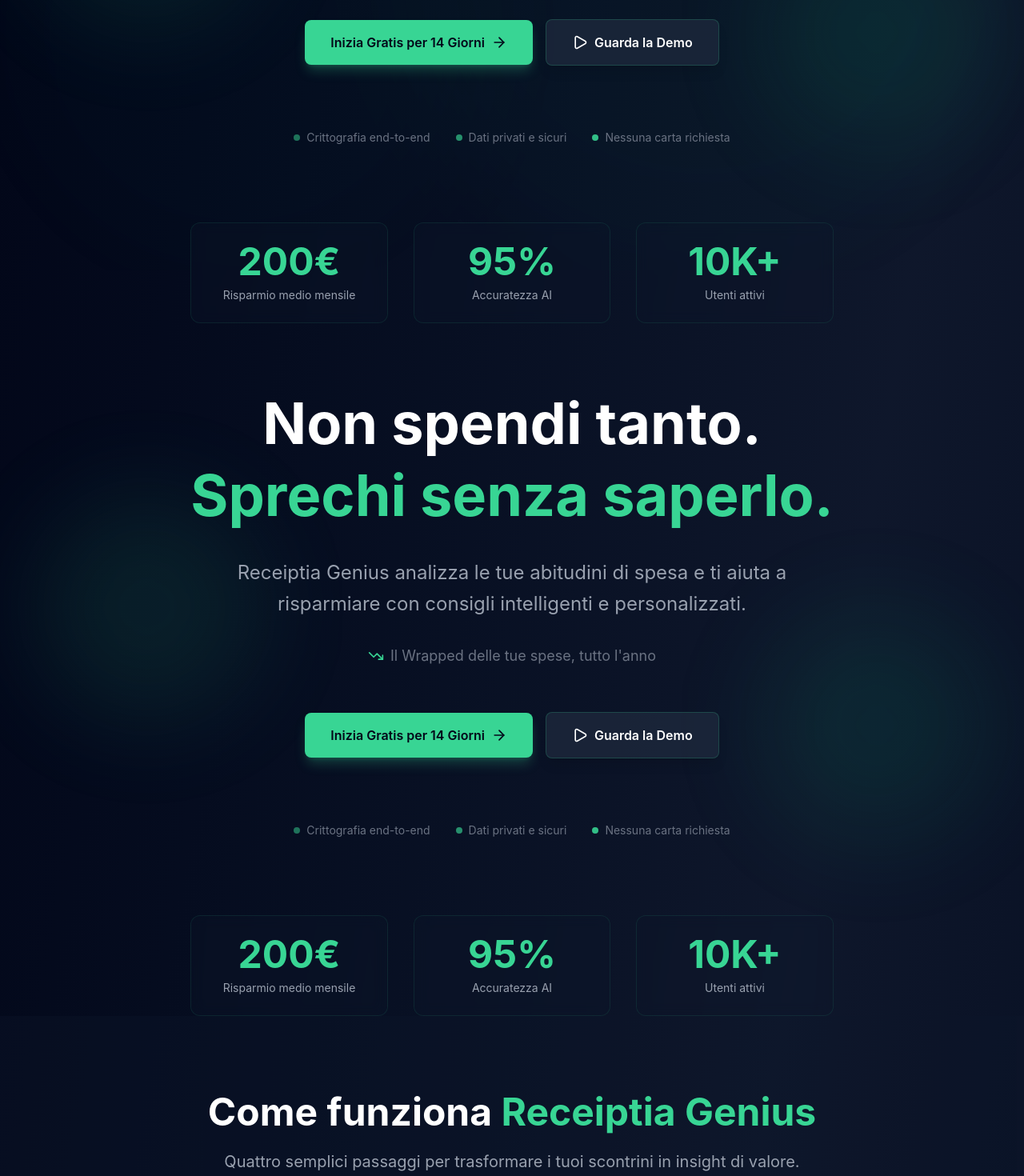
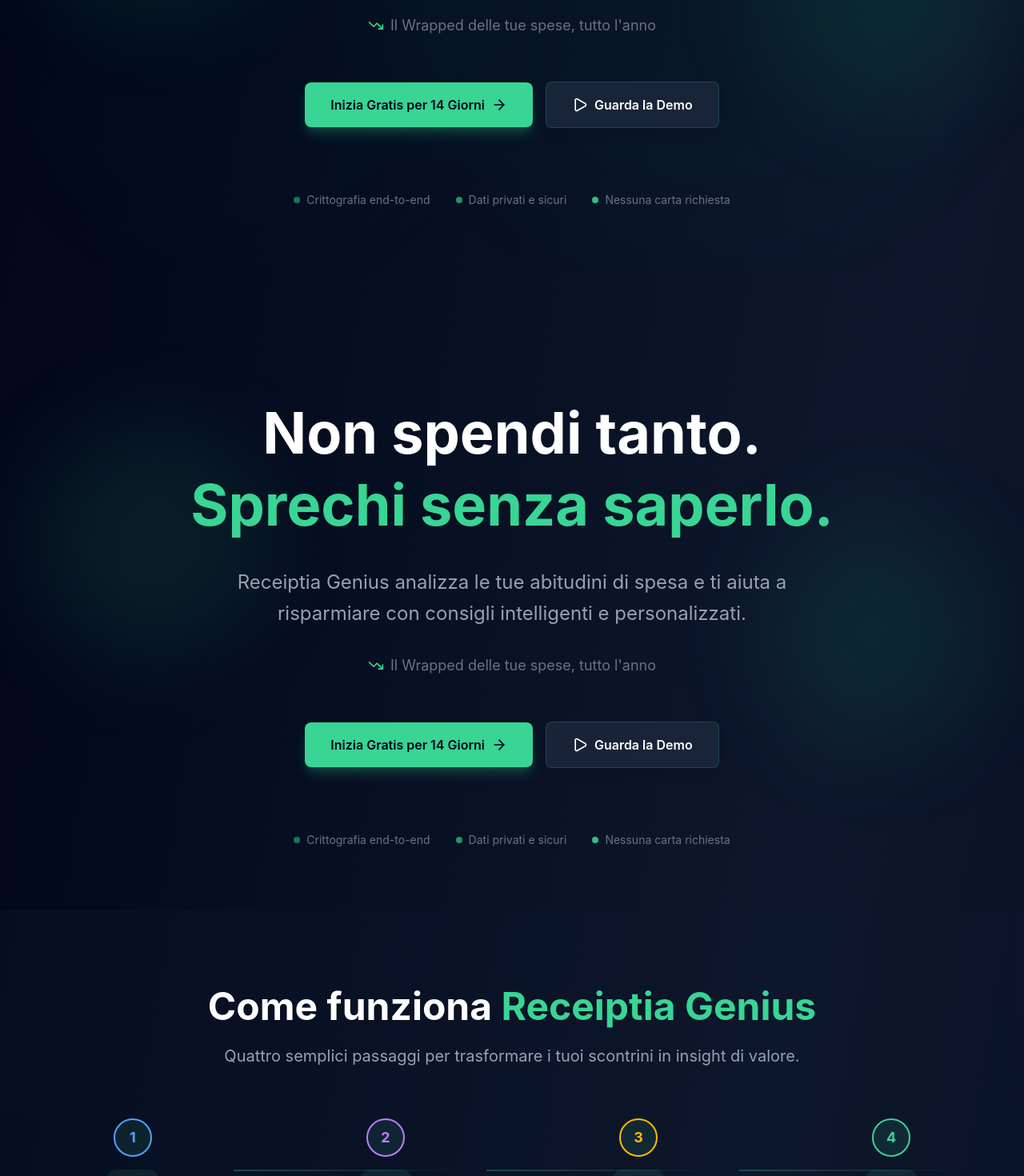
Before and after one commit to diegoaldighieri/Scrum, a Next.js app: page / in a window 1280 px wide. Shown: the part 462-1932 px from the top of the page at 80% size. Built offline with nearby package versions, Linux system fonts and the light colour scheme.

Commit message:
sistemato roba che non abbiamo

```diff
--- a/src/components/Features.tsx
+++ b/src/components/Features.tsx
@@ -82,40 +82,6 @@
                 <span>Nessuna carta richiesta</span>
               </div>
             </div>
-
-            {/* Stats */}
-            <div className="pt-16 grid grid-cols-1 sm:grid-cols-3 gap-8 max-w-4xl mx-auto">
-              <div className={`text-center p-6 ${
-                  theme === 'dark'
-                      ? 'bg-slate-900/30 border-primary/10 hover:border-primary/30'
-                      : 'bg-white border-primary/20 hover:border-primary/40 shadow-lg'
-              } backdrop-blur-sm border rounded-xl transition-all hover:scale-105`}>
-                <div className="text-4xl md:text-5xl font-bold text-primary mb-2">200€</div>
-                <div className={`text-sm ${theme === 'dark' ? 'text-gray-400' : 'text-gray-600'}`}>
-                  Risparmio medio mensile
-                </div>
-              </div>
-              <div className={`text-center p-6 ${
-                  theme === 'dark'
-                      ? 'bg-slate-900/30 border-primary/10 hover:border-primary/30'
-                      : 'bg-white border-primary/20 hover:border-primary/40 shadow-lg'
-              } backdrop-blur-sm border rounded-xl transition-all hover:scale-105`}>
-                <div className="text-4xl md:text-5xl font-bold text-primary mb-2">95%</div>
-                <div className={`text-sm ${theme === 'dark' ? 'text-gray-400' : 'text-gray-600'}`}>
-                  Accuratezza AI
-                </div>
-              </div>
-              <div className={`text-center p-6 ${
-                  theme === 'dark'
-                      ? 'bg-slate-900/30 border-primary/10 hover:border-primary/30'
-                      : 'bg-white border-primary/20 hover:border-primary/40 shadow-lg'
-              } backdrop-blur-sm border rounded-xl transition-all hover:scale-105`}>
-                <div className="text-4xl md:text-5xl font-bold text-primary mb-2">10K+</div>
-                <div className={`text-sm ${theme === 'dark' ? 'text-gray-400' : 'text-gray-600'}`}>
-                  Utenti attivi
-                </div>
-              </div>
-            </div>
           </div>
         </div>
 
--- a/src/components/Hero.tsx
+++ b/src/components/Hero.tsx
@@ -83,40 +83,6 @@
                 <span>Nessuna carta richiesta</span>
               </div>
             </div>
-
-            {/* Stats */}
-            <div className="pt-16 grid grid-cols-1 sm:grid-cols-3 gap-8 max-w-4xl mx-auto">
-              <div className={`text-center p-6 ${
-                  theme === 'dark'
-                      ? 'bg-slate-900/30 border-primary/10 hover:border-primary/30'
-                      : 'bg-white border-primary/20 hover:border-primary/40 shadow-lg'
-              } backdrop-blur-sm border rounded-xl transition-all hover:scale-105`}>
-                <div className="text-4xl md:text-5xl font-bold text-primary mb-2">200€</div>
-                <div className={`text-sm ${theme === 'dark' ? 'text-gray-400' : 'text-gray-600'}`}>
-                  Risparmio medio mensile
-                </div>
-              </div>
-              <div className={`text-center p-6 ${
-                  theme === 'dark'
-                      ? 'bg-slate-900/30 border-primary/10 hover:border-primary/30'
-                      : 'bg-white border-primary/20 hover:border-primary/40 shadow-lg'
-              } backdrop-blur-sm border rounded-xl transition-all hover:scale-105`}>
-                <div className="text-4xl md:text-5xl font-bold text-primary mb-2">95%</div>
-                <div className={`text-sm ${theme === 'dark' ? 'text-gray-400' : 'text-gray-600'}`}>
-                  Accuratezza AI
-                </div>
-              </div>
-              <div className={`text-center p-6 ${
-                  theme === 'dark'
-                      ? 'bg-slate-900/30 border-primary/10 hover:border-primary/30'
-                      : 'bg-white border-primary/20 hover:border-primary/40 shadow-lg'
-              } backdrop-blur-sm border rounded-xl transition-all hover:scale-105`}>
-                <div className="text-4xl md:text-5xl font-bold text-primary mb-2">10K+</div>
-                <div className={`text-sm ${theme === 'dark' ? 'text-gray-400' : 'text-gray-600'}`}>
-                  Utenti attivi
-                </div>
-              </div>
-            </div>
           </div>
         </div>
 
```
